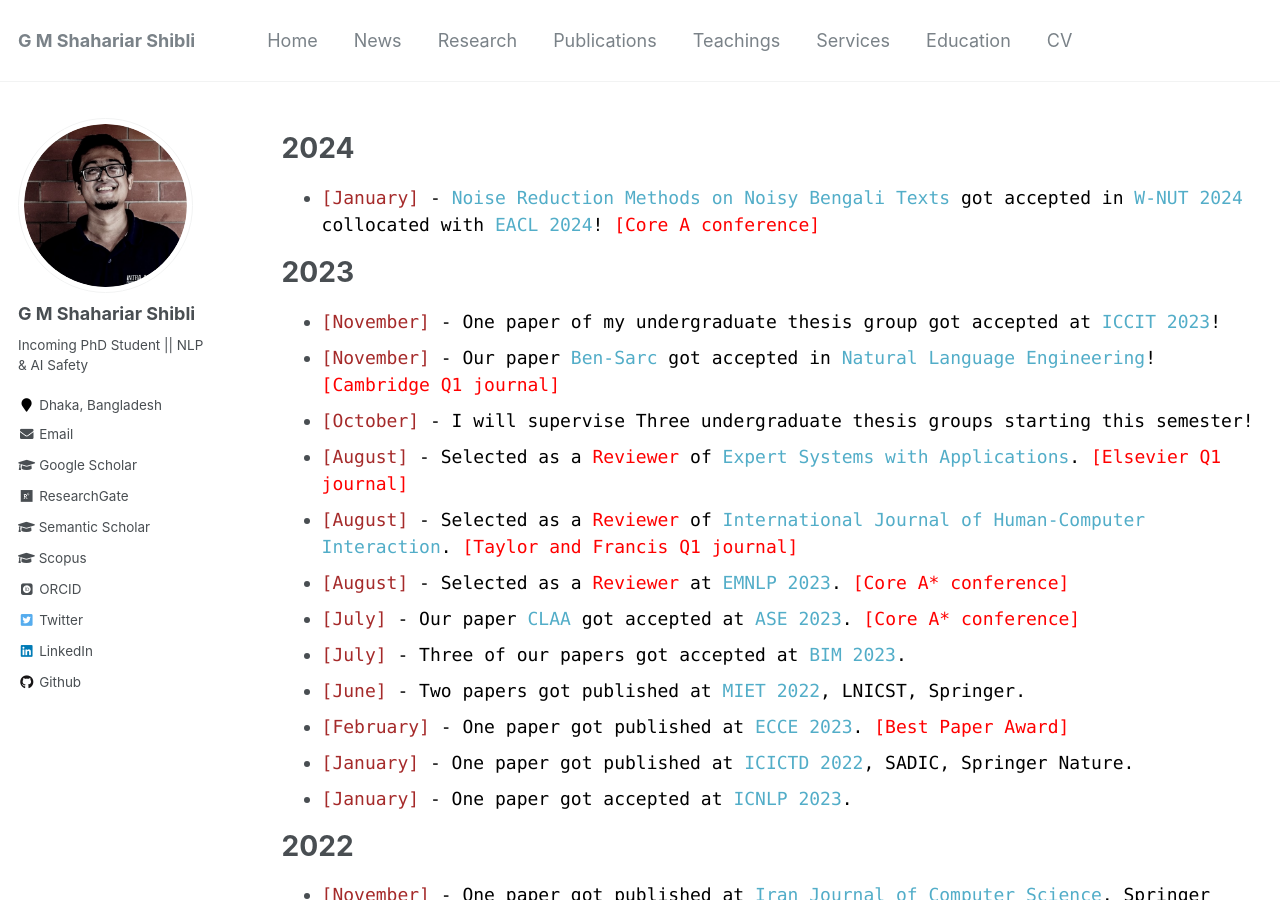
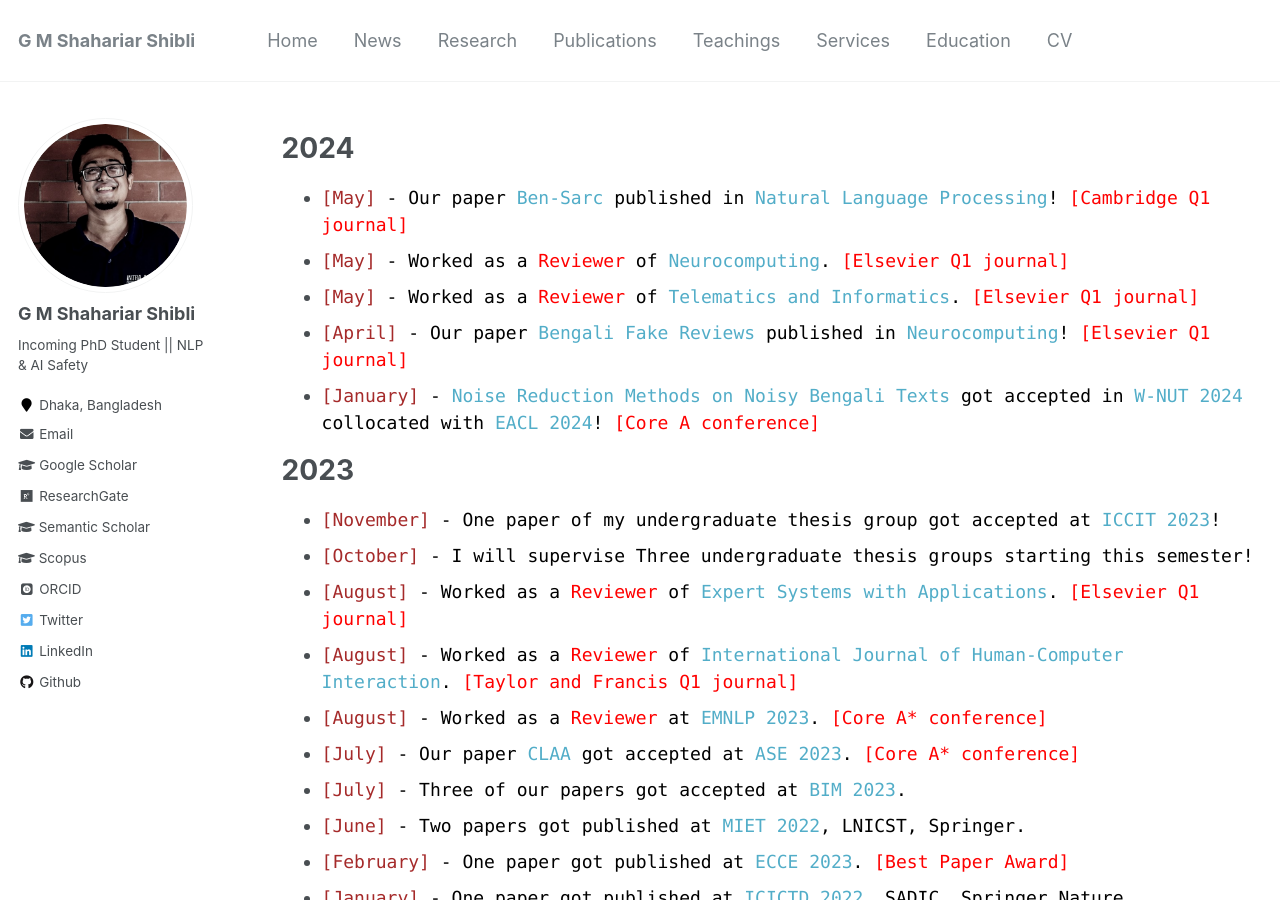
Before and after one commit to shahariar-shibli/shahariar-shibli.github.io, a Jekyll site: the page built from _pages/news.md, in a window 1280 px wide and 900 px high. Built offline with Jekyll 4.4.1, drawn with Linux system fonts in a browser that asks for light colours; some web fonts are replaced.

Commit message:
Update news.md

```diff
--- a/_pages/news.md
+++ b/_pages/news.md
@@ -7,16 +7,19 @@ author_profile: true
 
 # 2024
 
++ <span style="font-family:Monaco; color:black;"><span style="color:brown">[May]</span> -  Our paper [Ben-Sarc](https://www.cambridge.org/core/journals/natural-language-processing/article/bensarc-a-selfannotated-corpus-for-sarcasm-detection-from-bengali-social-media-comments-and-its-baseline-evaluation/CE2E2FE7EC596AB6E0C528E995214095) published in [Natural Language Processing](https://www.cambridge.org/core/journals/natural-language-processing)! <span style="color:red;">[Cambridge Q1 journal]</span></span>
++ <span style="font-family:Monaco; color:black;"><span style="color:brown">[May]</span> - Worked as a <span style="color:red;">Reviewer</span> of [Neurocomputing](https://www.sciencedirect.com/journal/neurocomputing). <span style="color:red;">[Elsevier Q1 journal]</span></span>
++ <span style="font-family:Monaco; color:black;"><span style="color:brown">[May]</span> - Worked as a <span style="color:red;">Reviewer</span> of [Telematics and Informatics](https://www.sciencedirect.com/journal/telematics-and-informatics). <span style="color:red;">[Elsevier Q1 journal]</span></span>
++ <span style="font-family:Monaco; color:black;"><span style="color:brown">[April]</span> -  Our paper [Bengali Fake Reviews](https://www.sciencedirect.com/science/article/abs/pii/S0925231224005034) published in [Neurocomputing](https://www.sciencedirect.com/journal/neurocomputing)! <span style="color:red;">[Elsevier Q1 journal]</span></span>
 + <span style="font-family:Monaco; color:black;"><span style="color:brown">[January]</span> - [Noise Reduction Methods on Noisy Bengali Texts](https://arxiv.org/pdf/2401.14360.pdf) got accepted in [W-NUT 2024](https://noisy-text.github.io/2024/) collocated with [EACL 2024](https://2024.eacl.org/)! <span style="color:red;">[Core A conference]</span></span>
 
 # 2023
 
 + <span style="font-family:Monaco; color:black;"><span style="color:brown">[November]</span> - One paper of my undergraduate thesis group got accepted at [ICCIT 2023](https://iccit.org.bd/2023/)!
-+ <span style="font-family:Monaco; color:black;"><span style="color:brown">[November]</span> -  Our paper [Ben-Sarc](https://www.researchgate.net/publication/357888683_Ben-Sarc_A_Corpus_for_Sarcasm_Detection_from_Bengali_Social_Media_Comments_and_Its_Baseline_Evaluation) got accepted in [Natural Language Engineering](https://www.cambridge.org/core/journals/natural-language-engineering)! <span style="color:red;">[Cambridge Q1 journal]</span></span>
 + <span style="font-family:Monaco; color:black;"><span style="color:brown">[October]</span> -  I will supervise Three undergraduate thesis groups starting this semester!</span>
-+ <span style="font-family:Monaco; color:black;"><span style="color:brown">[August]</span> - Selected as a <span style="color:red;">Reviewer</span> of [Expert Systems with Applications](https://www.sciencedirect.com/journal/expert-systems-with-applications). <span style="color:red;">[Elsevier Q1 journal]</span></span>
-+ <span style="font-family:Monaco; color:black;"><span style="color:brown">[August]</span> - Selected as a <span style="color:red;">Reviewer</span> of [International Journal of Human-Computer Interaction](https://www.tandfonline.com/loi/hihc20). <span style="color:red;">[Taylor and Francis Q1 journal]</span> </span>
-+ <span style="font-family:Monaco; color:black;"><span style="color:brown">[August]</span> - Selected as a <span style="color:red;">Reviewer</span> at [EMNLP 2023](https://2023.emnlp.org/). <span style="color:red;">[Core A* conference]</span> </span>
++ <span style="font-family:Monaco; color:black;"><span style="color:brown">[August]</span> - Worked as a <span style="color:red;">Reviewer</span> of [Expert Systems with Applications](https://www.sciencedirect.com/journal/expert-systems-with-applications). <span style="color:red;">[Elsevier Q1 journal]</span></span>
++ <span style="font-family:Monaco; color:black;"><span style="color:brown">[August]</span> - Worked as a <span style="color:red;">Reviewer</span> of [International Journal of Human-Computer Interaction](https://www.tandfonline.com/loi/hihc20). <span style="color:red;">[Taylor and Francis Q1 journal]</span> </span>
++ <span style="font-family:Monaco; color:black;"><span style="color:brown">[August]</span> - Worked as a <span style="color:red;">Reviewer</span> at [EMNLP 2023](https://2023.emnlp.org/). <span style="color:red;">[Core A* conference]</span> </span>
 + <span style="font-family:Monaco; color:black;"><span style="color:brown">[July]</span> - Our paper [CLAA](https://ieeexplore.ieee.org/document/10298556/) got accepted at [ASE 2023](https://conf.researchr.org/track/ase-2023/ase-2023-papers). <span style="color:red;">[Core A* conference]</span> </span>
 + <span style="font-family:Monaco; color:black;"><span style="color:brown">[July]</span> - Three of our papers got accepted at [BIM 2023](https://confbim.com/). </span>
 + <span style="font-family:Monaco; color:black;"><span style="color:brown">[June]</span> -  Two papers got published at [MIET 2022](https://link.springer.com/book/10.1007/978-3-031-34622-4), LNICST, Springer. </span>
```
